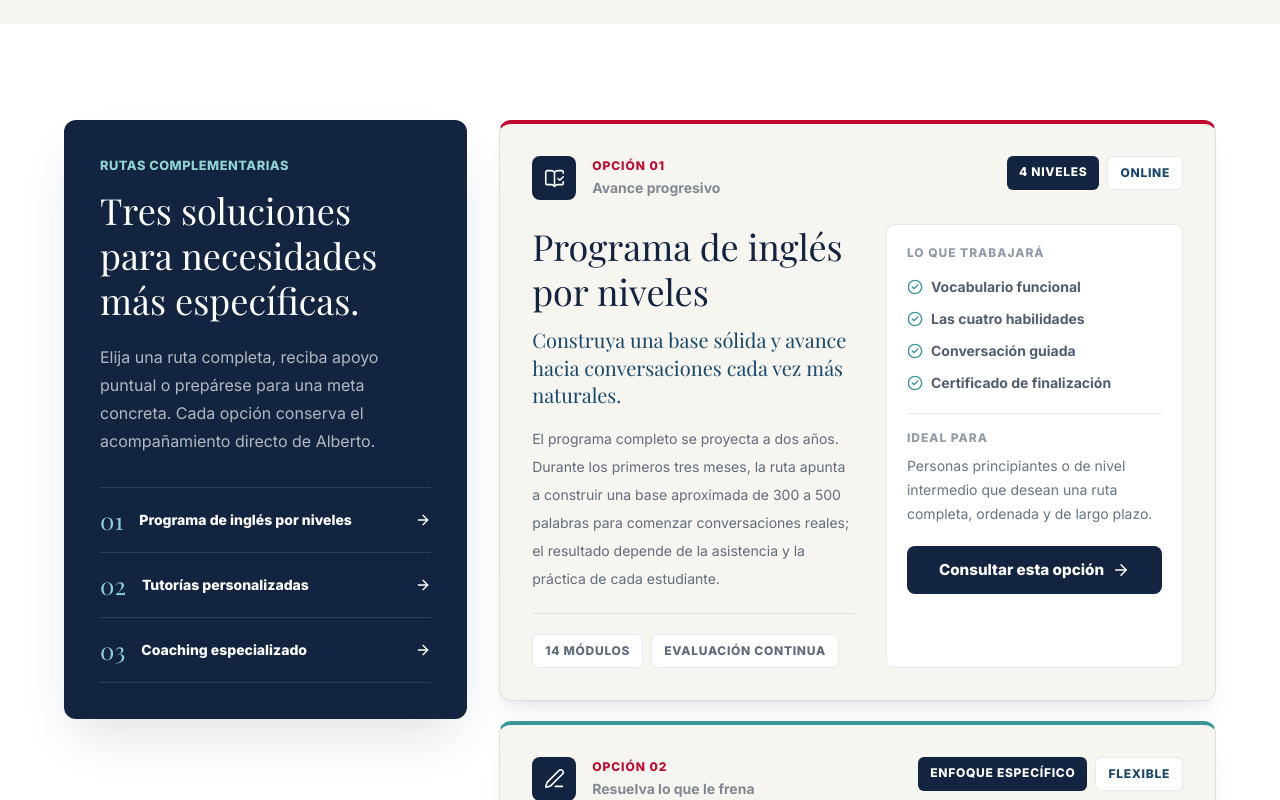
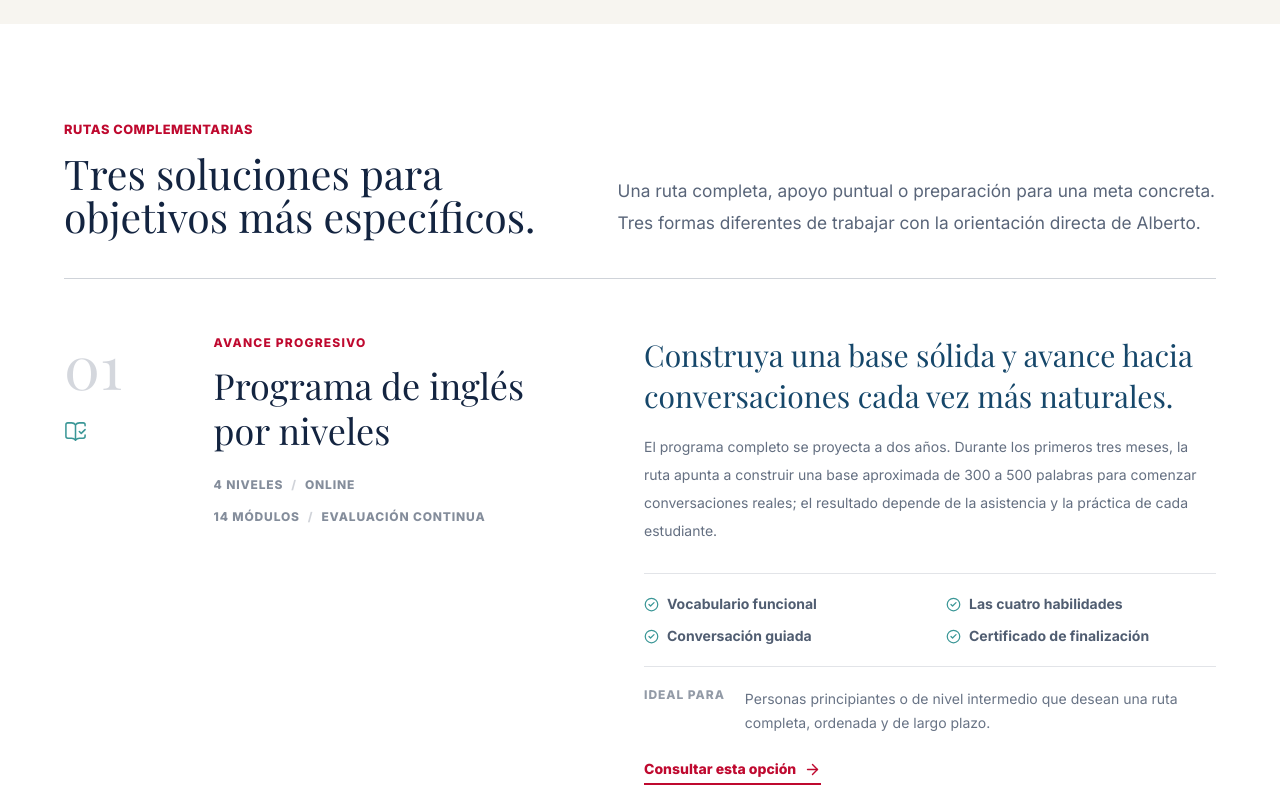
Before and after one commit to carlosreynag06/alberto-academy, a Next.js app: page /programs in a window 1280 px wide. Shown: the part 2980-3780 px from the top of the page. Built offline with nearby package versions, Linux system fonts and the light colour scheme; a web font is replaced by a local one.

Commit message:
Make complementary services editorial

```diff
--- a/src/app/programs/page.tsx
+++ b/src/app/programs/page.tsx
@@ -141,73 +141,61 @@ function PrimaryServices() {
 function AdditionalServices() {
   return (
     <section id="rutas-complementarias" className="bg-surface-white px-4 py-16 sm:px-6 sm:py-20 lg:px-8 lg:py-24">
-      <div className="mx-auto grid max-w-6xl gap-6 lg:grid-cols-[0.72fr_1.28fr] lg:items-start lg:gap-8">
-        <MotionReveal className="rounded-xl bg-brand-navy p-6 text-white shadow-2xl shadow-brand-navy/14 sm:p-8 lg:sticky lg:top-24 lg:p-9">
-          <p className="section-kicker-dark">Rutas complementarias</p>
-          <h2 className="mt-3 font-heading text-3xl font-normal leading-tight sm:text-4xl">Tres soluciones para necesidades más específicas.</h2>
-          <p className="mt-5 leading-7 text-white/68">
-            Elija una ruta completa, reciba apoyo puntual o prepárese para una meta concreta. Cada opción conserva el acompañamiento directo de Alberto.
+      <div className="mx-auto max-w-6xl">
+        <MotionReveal className="grid gap-6 border-b border-brand-navy/20 pb-10 lg:grid-cols-[0.9fr_1.1fr] lg:items-end lg:gap-16">
+          <div>
+            <p className="section-kicker">Rutas complementarias</p>
+            <h2 className="section-heading mt-3">Tres soluciones para objetivos más específicos.</h2>
+          </div>
+          <p className="body-copy-lg max-w-2xl lg:justify-self-end">
+            Una ruta completa, apoyo puntual o preparación para una meta concreta. Tres formas diferentes de trabajar con la orientación directa de Alberto.
           </p>
-
-          <nav className="mt-8 border-t border-white/12" aria-label="Rutas complementarias">
-            {additionalServices.map((program, index) => (
-              <a key={program.id} href={`#${program.id}`} className="group flex items-center gap-4 border-b border-white/12 py-4 text-white transition hover:text-brand-teal-light">
-                <span className="font-heading text-2xl font-normal text-brand-teal-light">{String(index + 1).padStart(2, "0")}</span>
-                <span className="flex-1 text-sm font-extrabold">{program.title}</span>
-                <ArrowRight size={16} className="transition group-hover:translate-x-1" aria-hidden />
-              </a>
-            ))}
-          </nav>
         </MotionReveal>
 
-        <div className="grid gap-4 sm:gap-5">
+        <div>
           {additionalServices.map((program, index) => {
             const Icon = serviceIcons[program.id as keyof typeof serviceIcons] ?? BookOpenCheck;
-            const accentClass = index === 0 ? "border-t-brand-red" : "border-t-brand-teal";
 
             return (
-              <MotionArticle key={program.id} id={program.id} delay={index * 0.07} className={`scroll-mt-24 rounded-xl border border-t-4 border-brand-navy/10 ${accentClass} bg-surface-cream p-5 shadow-xl shadow-brand-navy/6 sm:p-7 lg:p-8`}>
-                <div className="flex flex-col gap-5 sm:flex-row sm:items-start sm:justify-between">
-                  <div className="flex items-center gap-4">
-                    <span className="grid size-11 shrink-0 place-items-center rounded-lg bg-brand-navy text-white"><Icon size={21} strokeWidth={1.8} aria-hidden /></span>
-                    <div>
-                      <p className="text-xs font-extrabold uppercase tracking-[0.08em] text-brand-red">Opción {String(index + 1).padStart(2, "0")}</p>
-                      <p className="mt-1 text-sm font-bold text-brand-navy/52">{program.eyebrow}</p>
-                    </div>
-                  </div>
-                  <div className="flex flex-wrap gap-2">
-                    <span className="rounded-md bg-brand-navy px-3 py-2 text-xs font-extrabold uppercase tracking-[0.06em] text-white">{program.badge}</span>
-                    <span className="rounded-md border border-brand-navy/10 bg-surface-white px-3 py-2 text-xs font-extrabold uppercase tracking-[0.06em] text-brand-blue">{program.format}</span>
-                  </div>
-                </div>
-
-                <div className="mt-6 grid gap-6 xl:grid-cols-[1.04fr_0.96fr] xl:gap-8">
-                  <div>
-                    <h3 className="font-heading text-3xl font-normal leading-tight text-brand-navy sm:text-4xl">{program.title}</h3>
-                    <p className="mt-3 font-heading text-xl font-normal leading-snug text-brand-blue">{program.headline}</p>
-                    <p className="mt-4 text-sm leading-7 text-brand-navy/66">{program.description}</p>
-                    <div className="mt-5 flex flex-wrap gap-2 border-t border-brand-navy/10 pt-5">
-                      {[program.focus, program.support].map((item) => (
-                        <span key={item} className="rounded-md border border-brand-navy/10 bg-surface-white px-3 py-2 text-xs font-extrabold uppercase tracking-[0.06em] text-brand-navy/68">{item}</span>
-                      ))}
-                    </div>
+              <MotionArticle key={program.id} id={program.id} delay={index * 0.07} className="scroll-mt-24 border-b border-brand-navy/20 py-10 sm:py-12 lg:py-14">
+                <div className="grid gap-7 lg:grid-cols-[0.18fr_0.72fr_1.1fr] lg:gap-10 xl:gap-14">
+                  <div className="flex items-start justify-between lg:block">
+                    <span className="font-heading text-5xl font-normal leading-none text-brand-navy/18 sm:text-6xl">{String(index + 1).padStart(2, "0")}</span>
+                    <Icon size={23} strokeWidth={1.6} className="mt-1 text-brand-teal lg:mt-6" aria-hidden />
                   </div>
 
-                  <div className="flex flex-col rounded-lg border border-brand-navy/10 bg-surface-white p-5">
-                    <p className="text-xs font-extrabold uppercase tracking-[0.08em] text-brand-navy/46">Lo que trabajará</p>
-                    <div className="mt-4 grid gap-3 sm:grid-cols-2 xl:grid-cols-1">
+                  <div>
+                    <p className="text-xs font-extrabold uppercase tracking-[0.1em] text-brand-red">{program.eyebrow}</p>
+                    <h3 className="mt-3 font-heading text-3xl font-normal leading-tight text-brand-navy sm:text-4xl">{program.title}</h3>
+                    <p className="mt-5 text-xs font-extrabold uppercase leading-6 tracking-[0.07em] text-brand-navy/52">
+                      {program.badge}<span className="mx-2 text-brand-navy/20">/</span>{program.format}
+                    </p>
+                    <p className="mt-2 text-xs font-extrabold uppercase leading-6 tracking-[0.07em] text-brand-navy/52">
+                      {program.focus}<span className="mx-2 text-brand-navy/20">/</span>{program.support}
+                    </p>
+                  </div>
+
+                  <div>
+                    <p className="font-heading text-2xl font-normal leading-snug text-brand-blue sm:text-3xl">{program.headline}</p>
+                    <p className="mt-4 text-sm leading-7 text-brand-navy/66">{program.description}</p>
+
+                    <div className="mt-7 grid gap-x-8 gap-y-3 border-y border-brand-navy/12 py-5 sm:grid-cols-2">
                       {program.outcomes.map((outcome) => (
                         <div key={outcome} className="flex items-center gap-2">
-                          <CheckCircle2 size={16} className="shrink-0 text-brand-teal" aria-hidden />
+                          <CheckCircle2 size={15} className="shrink-0 text-brand-teal" aria-hidden />
                           <span className="text-sm font-bold text-brand-navy/74">{outcome}</span>
                         </div>
                       ))}
                     </div>
-                    <div className="mt-5 border-t border-brand-navy/10 pt-4">
+
+                    <div className="mt-5 grid gap-2 sm:grid-cols-[auto_1fr] sm:gap-5">
                       <p className="text-xs font-extrabold uppercase tracking-[0.08em] text-brand-navy/46">Ideal para</p>
-                      <p className="mt-2 text-sm leading-6 text-brand-navy/64">{program.bestFor}</p>
+                      <p className="text-sm leading-6 text-brand-navy/64">{program.bestFor}</p>
                     </div>
-                    <Link href="/contact" className="button-navy mt-5">Consultar esta opción <ArrowRight size={18} aria-hidden /></Link>
+
+                    <Link href="/contact" className="mt-6 inline-flex items-center gap-2 border-b-2 border-brand-red pb-1 text-sm font-extrabold text-brand-red transition hover:border-brand-red-dark hover:text-brand-red-dark">
+                      Consultar esta opción <ArrowRight size={17} aria-hidden />
+                    </Link>
                   </div>
                 </div>
               </MotionArticle>
```
